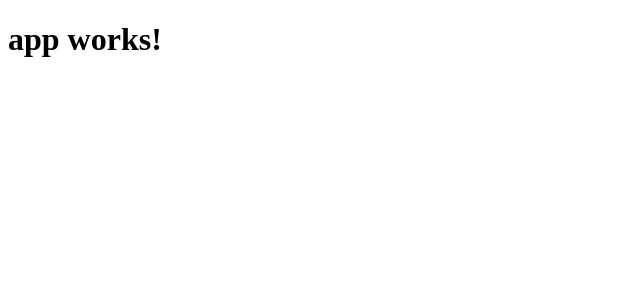
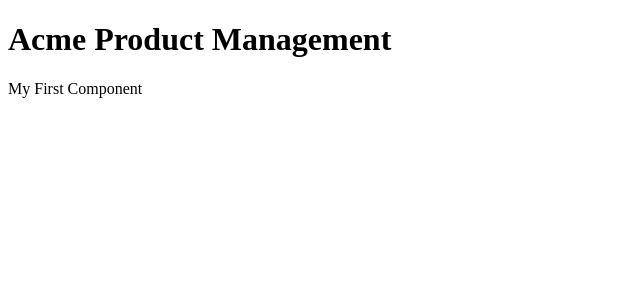
Before and after one commit to lafferjm/APMAngularTutorial, an Angular app: page / in a window 1280 px wide. Shown: the top 300 px of the page, without its empty margins (0-640 px from the left). Built offline with nearby package versions, Linux system fonts and the light colour scheme.

Commit message:
Minor changes to the main AppComponent.

```diff
--- a/src/app/app.component.html
+++ b/src/app/app.component.html
@@ -1,3 +1,8 @@
-<h1>
-  {{title}}
-</h1>
+<div>
+  <h1>
+    {{ pageTitle }}
+  </h1>
+  <div>
+    My First Component
+  </div>
+</div>
--- a/src/app/app.component.ts
+++ b/src/app/app.component.ts
@@ -1,10 +1,10 @@
 import { Component } from '@angular/core';
 
 @Component({
-  selector: 'app-root',
+  selector: 'app-pm',
   templateUrl: './app.component.html',
   styleUrls: ['./app.component.css']
 })
 export class AppComponent {
-  title = 'app works!';
+  pageTitle = 'Acme Product Management';
 }
--- a/src/index.html
+++ b/src/index.html
@@ -2,13 +2,13 @@
 <html>
 <head>
   <meta charset="utf-8">
-  <title>APM</title>
+  <title>Acme Product Management</title>
   <base href="/">
 
   <meta name="viewport" content="width=device-width, initial-scale=1">
   <link rel="icon" type="image/x-icon" href="favicon.ico">
 </head>
 <body>
-  <app-root>Loading...</app-root>
+  <app-pm>Loading...</app-pm>
 </body>
 </html>
```
Also changed, not shown: 1 other file (tests, documents, lock files or other folders).
